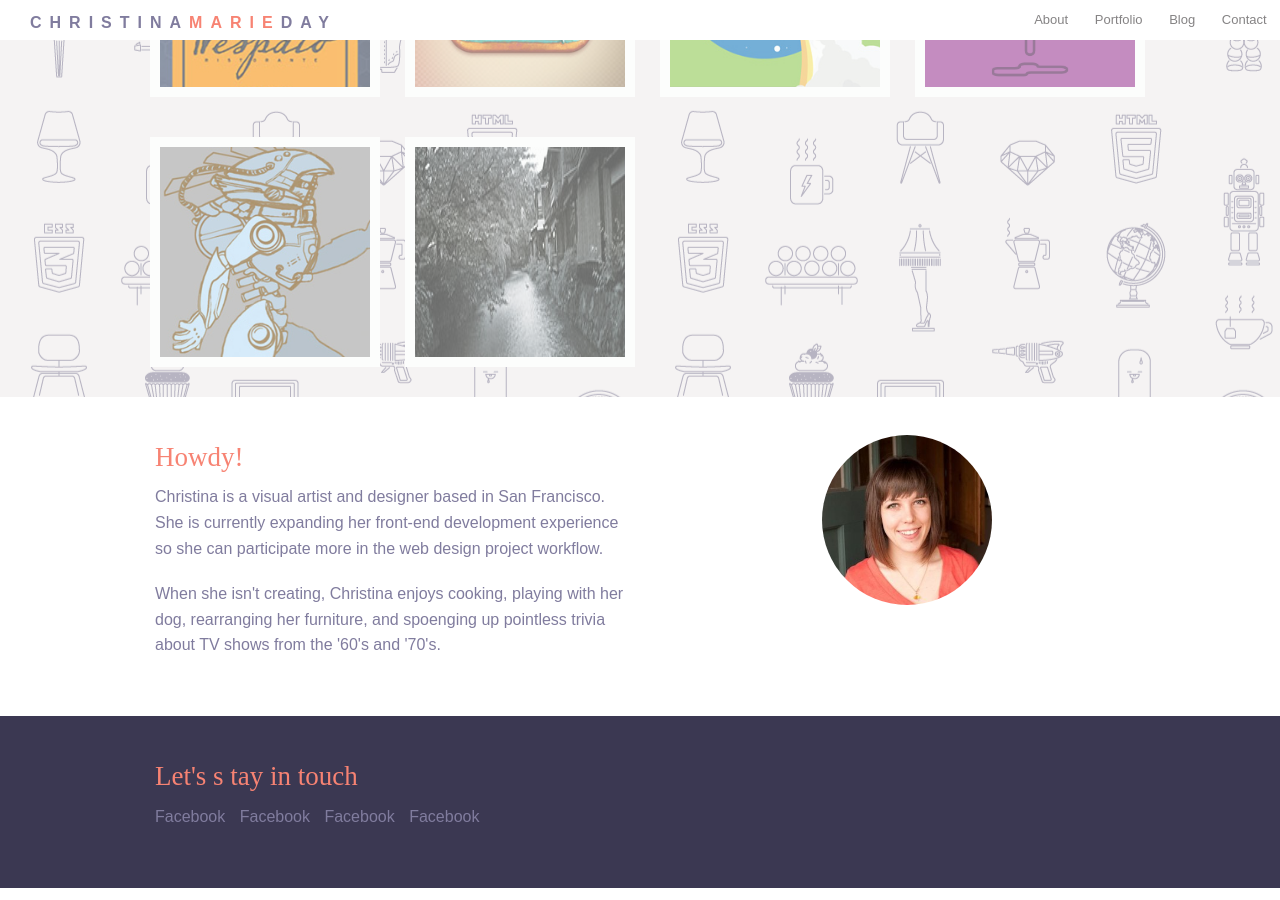
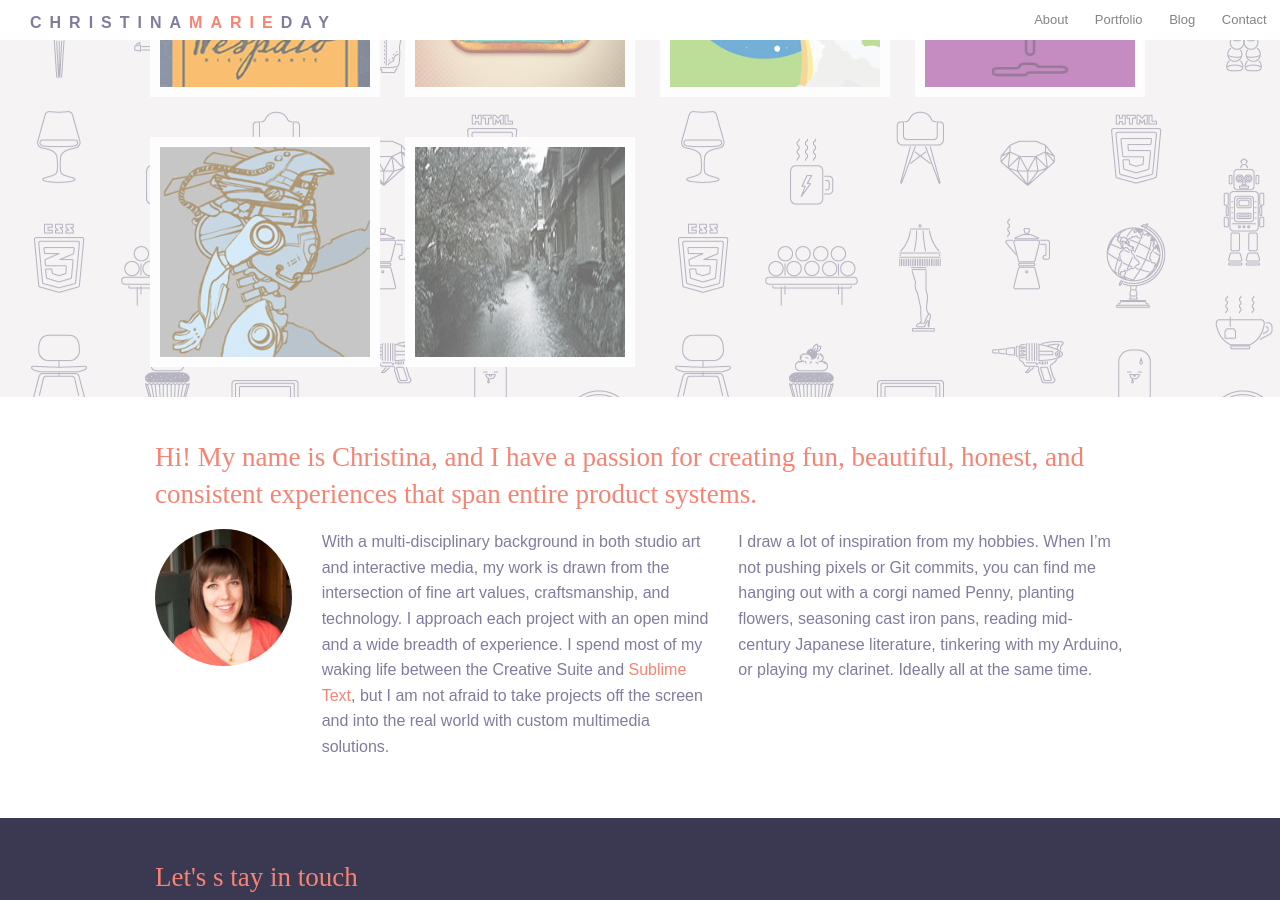
Before and after one commit to ChristinaDay/old-portfolio, a Jekyll site: the page built from index.html, in a window 1280 px wide and 900 px high, scrolled down 453 px. Built offline with Jekyll 4.4.1, drawn with Linux system fonts in a browser that asks for light colours; Markdown is read by kramdown in place of the engine named in the settings; a script that is not in the unit is left out; some of the changed text lies outside the part shown.

Commit message:
new about description, layout

```diff
--- a/_layouts/portfolio.html
+++ b/_layouts/portfolio.html
@@ -142,25 +142,25 @@
 
           <div class="row">
           <a name="about"></a>
+            <h3 class="large-12 columns">Hi! My name is Christina, and I have a passion for creating fun, beautiful, honest, and consistent experiences that span entire product systems.</h3>
 
-                    <div class="large-6 columns">
 
-                        <h3>Howdy!</h3>
-                        <p>
-                          Christina is a visual artist and designer based in San Francisco. She is currently expanding her front-end  development experience so she can participate more in the web design project workflow.
-                        </p>
-                        <p>
-                          When she isn't creating, Christina enjoys cooking, playing with her dog, rearranging her furniture, and spoenging up pointless trivia about TV shows from the '60's and '70's.
-                        </p>
-                    </div>
-
-                    <div class="large-4 columns">
+                        <div class="large-2 columns">
 
                           <img class="circular-portrait" src="../assets/headshot.jpg" alt="portrait of christina" height="300">
 
                         </div>
 
+                        <p class="large-5 columns">
+                          With a multi-disciplinary background in both studio art and interactive media, my work is drawn from the intersection of fine art values, craftsmanship, and technology. I approach each project with an open mind and a wide breadth of experience.
 
+                          I spend most of my waking life between the Creative Suite and <a href="http://www.sublimetext.com/">Sublime Text</a>, but I am not afraid to take projects off the screen and into the real world with custom multimedia solutions.
+                        </p>
+
+
+                        <p class="large-5 columns">
+                          I draw a lot of inspiration from my hobbies. When I’m not pushing pixels or Git commits, you can find me hanging out with a corgi named Penny, planting flowers, seasoning cast iron pans, reading mid-century Japanese literature, tinkering with my Arduino, or playing my clarinet. Ideally all at the same time.
+                        </p>
 
 
 
@@ -179,10 +179,13 @@
           <div class="large-10 columns social">
             <h3>Let's s tay in touch</h3>
             <ul>
+              <li>Email</li>
+              <li>Twitter</li>
+              <li>Flickr</li>
+              <li>Tumblr</li>
               <li>Facebook</li>
-              <li>Facebook</li>
-              <li>Facebook</li>
-              <li>Facebook</li>
+              <li>LinkedIn</li>
+              <li>Behance</li>
             </ul>
           </div><!--end .social-->
 
```
Also changed, not shown: scss/_main.scss (+7 -3 lines), css/app.css. Lines whose indentation alone changed are shown as unchanged.
